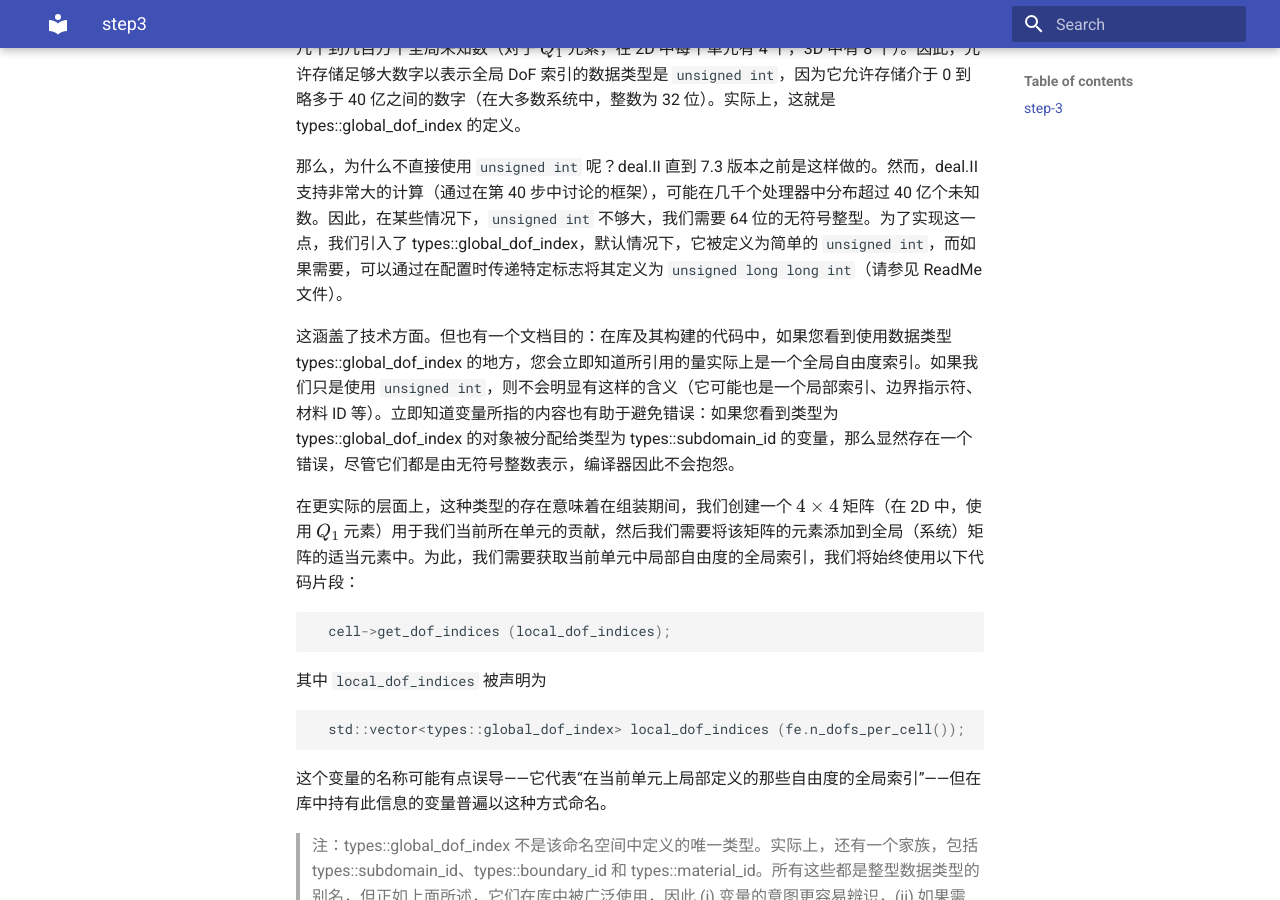
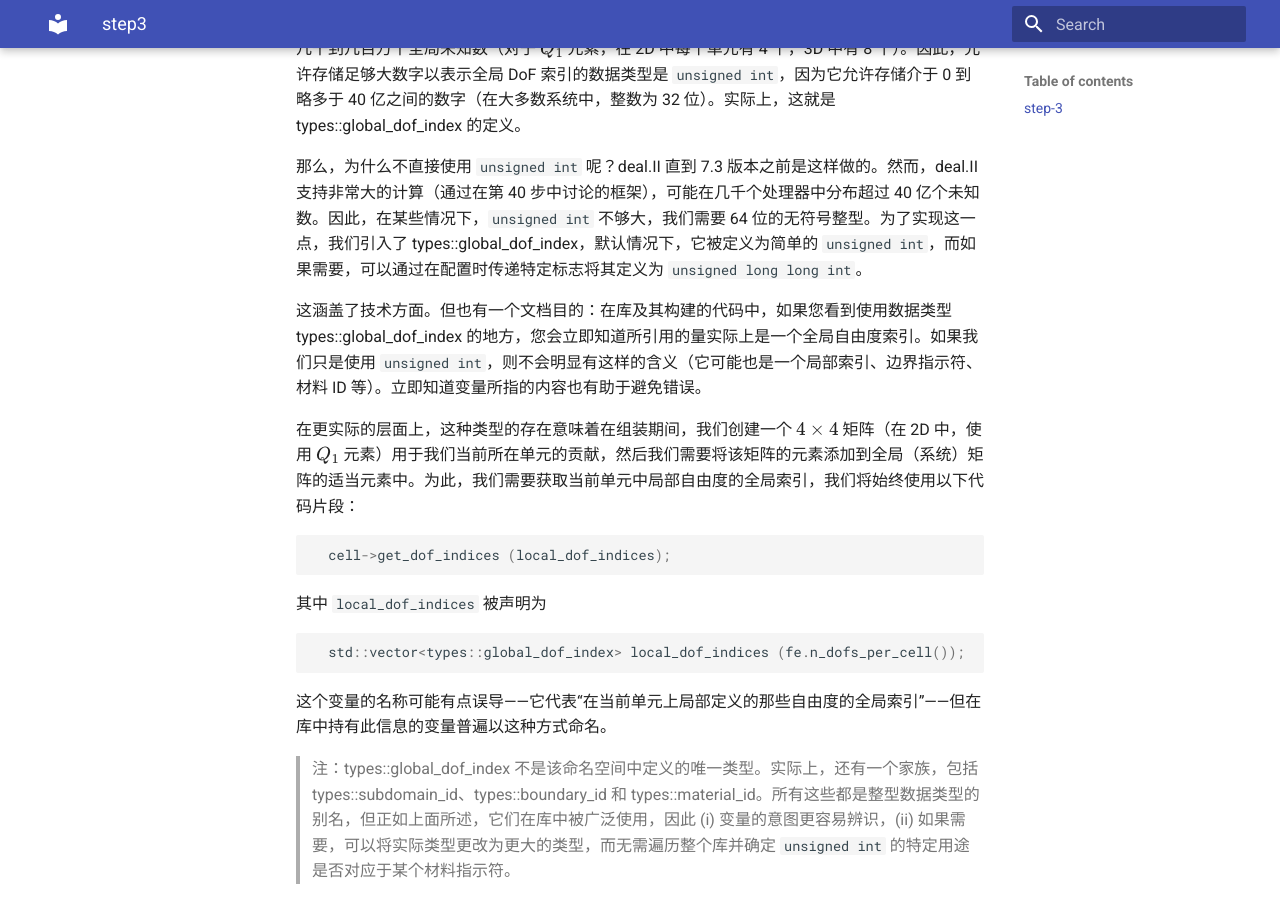
Before and after one commit to ymma98/technotes, an MkDocs documentation site: the page built from docs/FEM/dealii-04_step3.md, in a window 1280 px wide and 900 px high, scrolled down 6124 px. Built offline with MkDocs 1.6.1 and Material for MkDocs 9.7.7, drawn with Linux system fonts in a browser that asks for light colours; formulas are drawn with MathJax 3.

Commit message:
docs/FEM/dealii-04_step3.md updated from https://stackedit.cn/

````diff
--- a/docs/FEM/dealii-04_step3.md
+++ b/docs/FEM/dealii-04_step3.md
@@ -192,9 +192,9 @@ deal.II 在命名空间 dealii::types 中通过别名定义了许多整型。
 
 特别是在这个程序中，您将在几个地方看到 types::global_dof_index：这是一种整数类型，用于表示自由度的 <i>全局</i> 索引，即在 Triangulation 上定义的 DoFHandler 对象中某个特定自由度的索引（与特定单元内某个特定自由度的索引相对）。对于当前程序（以及几乎所有教程程序），您将拥有几千到几百万个全局未知数（对于 $Q_1$ 元素，在 2D 中每个单元有 4 个，3D 中有 8 个）。因此，允许存储足够大数字以表示全局 DoF 索引的数据类型是 `unsigned int`，因为它允许存储介于 0 到略多于 40 亿之间的数字（在大多数系统中，整数为 32 位）。实际上，这就是 types::global_dof_index 的定义。
 
-那么，为什么不直接使用 `unsigned int` 呢？deal.II 直到 7.3 版本之前是这样做的。然而，deal.II 支持非常大的计算（通过在第 40 步中讨论的框架），可能在几千个处理器中分布超过 40 亿个未知数。因此，在某些情况下，`unsigned int` 不够大，我们需要 64 位的无符号整型。为了实现这一点，我们引入了 types::global_dof_index，默认情况下，它被定义为简单的 `unsigned int`，而如果需要，可以通过在配置时传递特定标志将其定义为 `unsigned long long int`（请参见 ReadMe 文件）。
+那么，为什么不直接使用 `unsigned int` 呢？deal.II 直到 7.3 版本之前是这样做的。然而，deal.II 支持非常大的计算（通过在第 40 步中讨论的框架），可能在几千个处理器中分布超过 40 亿个未知数。因此，在某些情况下，`unsigned int` 不够大，我们需要 64 位的无符号整型。为了实现这一点，我们引入了 types::global_dof_index，默认情况下，它被定义为简单的 `unsigned int`，而如果需要，可以通过在配置时传递特定标志将其定义为 `unsigned long long int`。
 
-这涵盖了技术方面。但也有一个文档目的：在库及其构建的代码中，如果您看到使用数据类型 types::global_dof_index 的地方，您会立即知道所引用的量实际上是一个全局自由度索引。如果我们只是使用 `unsigned int`，则不会明显有这样的含义（它可能也是一个局部索引、边界指示符、材料 ID 等）。立即知道变量所指的内容也有助于避免错误：如果您看到类型为 types::global_dof_index 的对象被分配给类型为 types::subdomain_id 的变量，那么显然存在一个错误，尽管它们都是由无符号整数表示，编译器因此不会抱怨。
+这涵盖了技术方面。但也有一个文档目的：在库及其构建的代码中，如果您看到使用数据类型 types::global_dof_index 的地方，您会立即知道所引用的量实际上是一个全局自由度索引。如果我们只是使用 `unsigned int`，则不会明显有这样的含义（它可能也是一个局部索引、边界指示符、材料 ID 等）。立即知道变量所指的内容也有助于避免错误。
 
 在更实际的层面上，这种类型的存在意味着在组装期间，我们创建一个 $4\times 4$ 矩阵（在 2D 中，使用 $Q_1$ 元素）用于我们当前所在单元的贡献，然后我们需要将该矩阵的元素添加到全局（系统）矩阵的适当元素中。为此，我们需要获取当前单元中局部自由度的全局索引，我们将始终使用以下代码片段：
 ```cpp
````
Also changed, not shown: other parts of docs/FEM/dealii-04_step3.md (+1 -1 lines).
